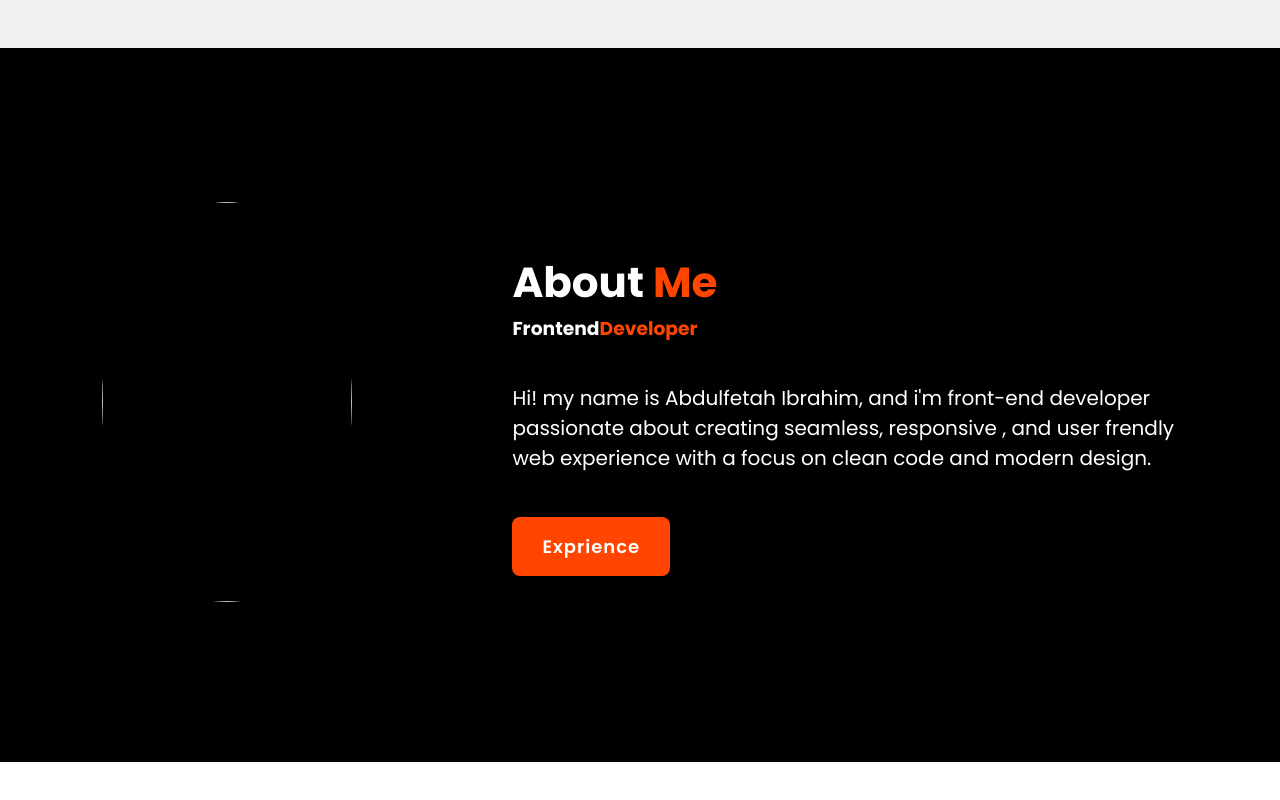
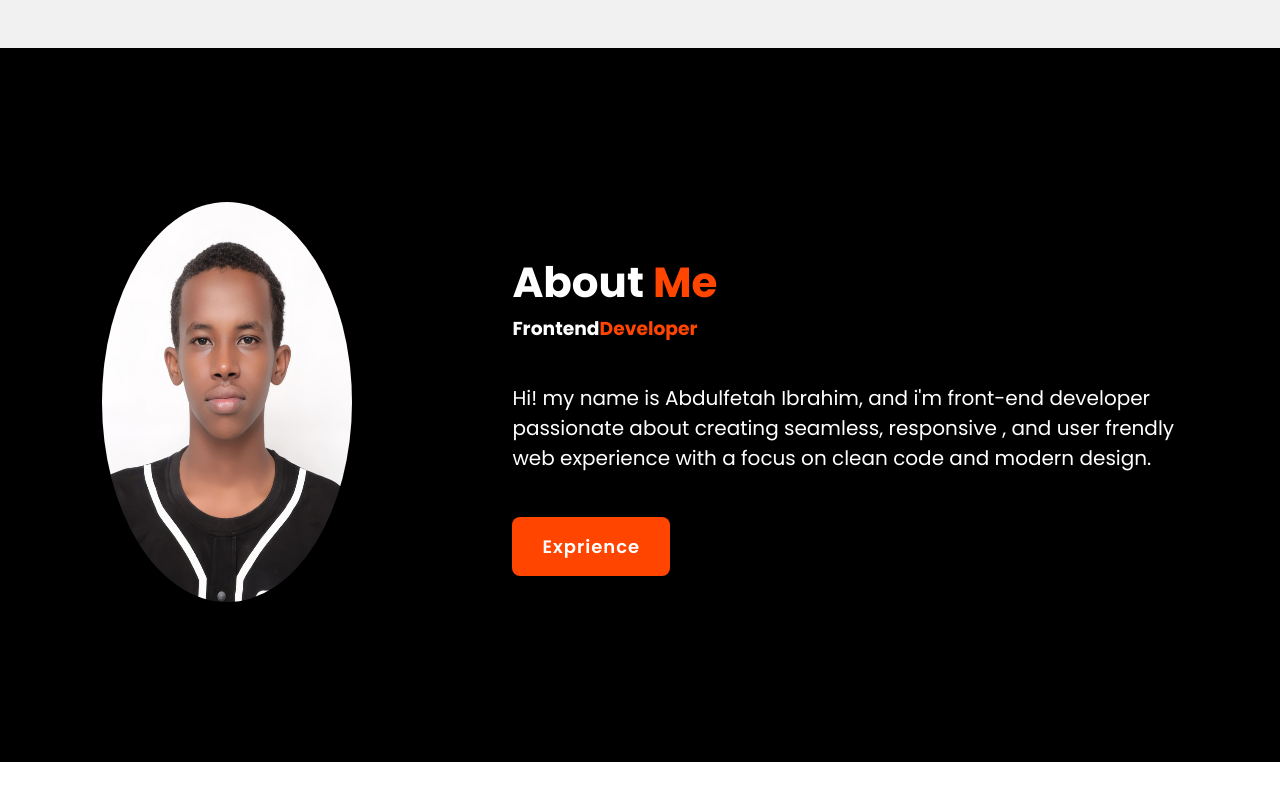
Before and after one commit to Abdulfetahibrahim/my-new-portfolio, a plain HTML site: page index.html in a window 1280 px wide. Shown: the part 902-1702 px from the top of the page. Drawn offline with nearby package versions, Linux system fonts and the light colour scheme; files whose address does not match are found by name.

Commit message:
Update index.html

```diff
--- a/index.html
+++ b/index.html
@@ -45,7 +45,7 @@
         </div>
       </div>
       <div class="img-box">
-        <img src="image/Abdulfetah.pic.jpg" alt="" />
+        <img src="images/fatta.webp" alt="" />
       </div>
     </section>
     <section class="about">
```
